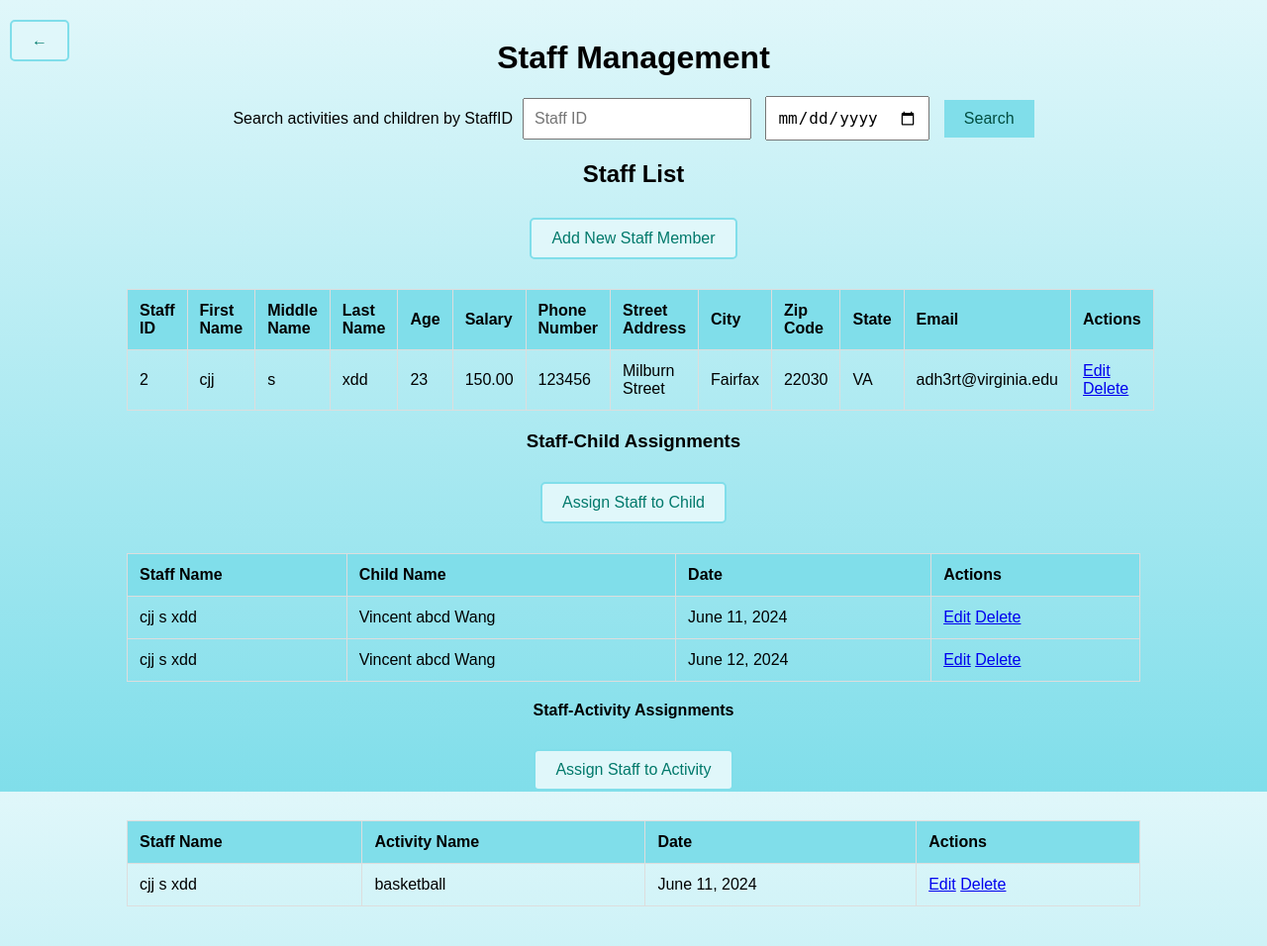
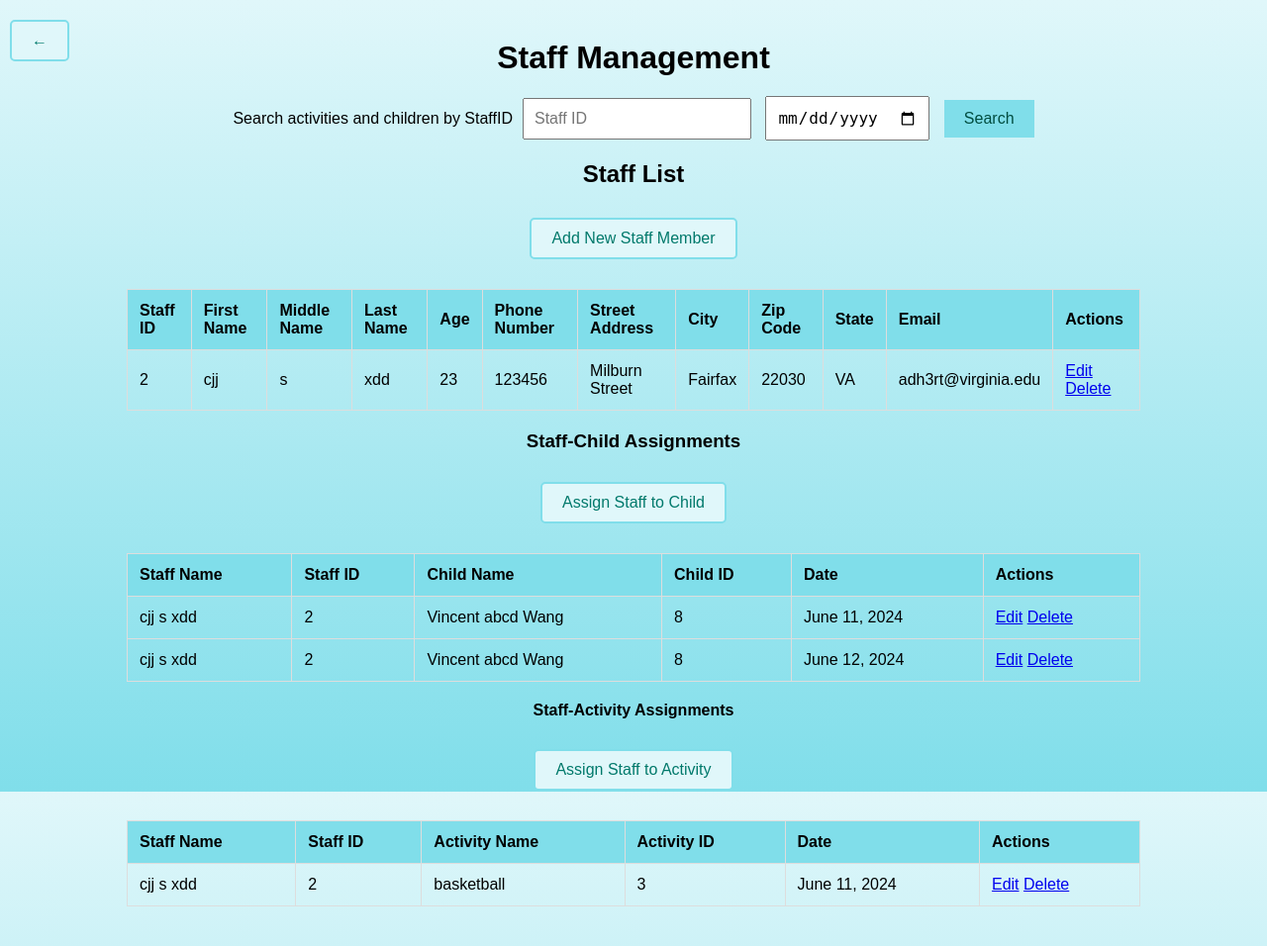
Before and after one commit to selfieguy3/DataCare, a Django app: page /myapp/staff/ in a window 1280 px wide. Shown: the whole page at 99% size. Run offline with Django 4.2, Linux system fonts and the light colour scheme; data comes from the database, SQL or seed files in the repository; both versions use the stored data as it was after the commit.

Commit message:
adding more IDs to the tables

```diff
--- a/myapp/forms.py
+++ b/myapp/forms.py
@@ -35,7 +35,7 @@ class ParentChildRelationshipForm(forms.ModelForm):
 class StaffForm(forms.ModelForm):
     class Meta:
         model = Staff
-        fields = ['first_name', 'middle_name', 'last_name', 'age', 'salary', 'phone_number', 'street_address', 'city', 'zip_code', 'state', 'email']
+        fields = ['first_name', 'middle_name', 'last_name', 'age', 'phone_number', 'street_address', 'city', 'zip_code', 'state', 'email']
 
 class ActivityForm(forms.ModelForm):
     class Meta:
--- a/myapp/models.py
+++ b/myapp/models.py
@@ -59,7 +59,6 @@ class Staff(models.Model):
     middle_name = models.CharField(max_length=30, blank=True, null=True)
     last_name = models.CharField(max_length=30)
     age = models.IntegerField()
-    salary = models.DecimalField(max_digits=10, decimal_places=2)
     phone_number = models.CharField(max_length=15)
     street_address = models.CharField(max_length=100)
     city = models.CharField(max_length=50)
--- a/myapp/templates/activity_list.html
+++ b/myapp/templates/activity_list.html
@@ -189,7 +189,9 @@
                 <thead>
                     <tr>
                         <th>Activity Name</th>
+                        <th>Activity ID</th>
                         <th>Child Name</th>
+                        <th>Child ID</th>
                         <th>Date</th>
                         <th>Actions</th>
                     </tr>
@@ -198,7 +200,9 @@
                     {% for assignment in child_activities_assignments %}
                     <tr>
                         <td>{{ assignment.activity.activity_name }}</td>
+                        <td>{{ assignment.activity.id }}</td>
                         <td>{{ assignment.child.first_name }} {{ assignment.child.middle_name }} {{ assignment.child.last_name }}</td>
+                        <td>{{ assignment.child.id }}</td>
                         <td>{{ assignment.date }}</td>
                         <td>
                             <a href="{% url 'edit_activity_assignment' assignment.id %}">Edit</a>
--- a/myapp/templates/attendance_list.html
+++ b/myapp/templates/attendance_list.html
@@ -137,6 +137,7 @@
                 <tr>
                     <th>Attendance ID</th>
                     <th>Child Name</th>
+                    <th>Child ID</th>
                     <th>Date</th>
                     <th>Is Present</th>
                     <th>Actions</th>
@@ -147,6 +148,7 @@
                 <tr>
                     <td>{{ attendance.id }}</td>
                     <td>{{ attendance.child.first_name }} {{ attendance.child.middle_name }} {{ attendance.child.last_name }}</td>
+                    <td>{{ attendance.child.id }}</td>
                     <td>{{ attendance.date }}</td>
                     <td>{{ attendance.is_present|yesno:"Present,Absent" }}</td>
                     <td>
--- a/myapp/templates/parent_list.html
+++ b/myapp/templates/parent_list.html
@@ -195,7 +195,9 @@
                 <thead>
                     <tr>
                         <th>Parent Name</th>
+                        <th>Parent ID</th>
                         <th>Child Name</th>
+                        <th>Child ID</th>
                         <th>Actions</th>
                     </tr>
                 </thead>
@@ -203,7 +205,9 @@
                     {% for relationship in relationships %}
                     <tr>
                         <td>{{ relationship.parent.first_name }} {{ relationship.parent.middle_name }} {{ relationship.parent.last_name }}</td>
+                        <td>{{ relationship.parent.id }}</td>
                         <td>{{ relationship.child.first_name }} {{ relationship.child.middle_name }} {{ relationship.child.last_name }}</td>
+                        <td>{{ relationship.child.id }}</td>
                         <td>
                             <a href="{% url 'edit_relationship' relationship.id %}">Edit</a>
                             <a href="{% url 'delete_relationship' relationship.id %}">Delete</a>
--- a/myapp/templates/payment_list.html
+++ b/myapp/templates/payment_list.html
@@ -86,6 +86,7 @@
                 <tr>
                     <th>Payment ID</th>
                     <th>Parent Name</th>
+                    <th>Parent ID</th>
                     <th>Amount Paid</th>
                     <th>Payment Method</th>
                     <th>Payment Date</th>
@@ -97,6 +98,7 @@
                 <tr>
                     <td>{{ payment.id }}</td>
                     <td>{{ payment.parent.first_name }} {{ payment.parent.middle_name }} {{ payment.parent.last_name }}</td>
+                    <td>{{ payment.parent.id }}</td>
                     <td>{{ payment.amount_paid }}</td>
                     <td>{{ payment.payment_method }}</td>
                     <td>{{ payment.payment_date }}</td>
--- a/myapp/templates/staff_list.html
+++ b/myapp/templates/staff_list.html
@@ -133,7 +133,6 @@
                     <th>Middle Name</th>
                     <th>Last Name</th>
                     <th>Age</th>
-                    <th>Salary</th>
                     <th>Phone Number</th>
                     <th>Street Address</th>
                     <th>City</th>
@@ -151,7 +150,6 @@
                     <td>{{ staff.middle_name }}</td>
                     <td>{{ staff.last_name }}</td>
                     <td>{{ staff.age }}</td>
-                    <td>{{ staff.salary }}</td>
                     <td>{{ staff.phone_number }}</td>
                     <td>{{ staff.street_address }}</td>
                     <td>{{ staff.city }}</td>
@@ -174,7 +172,9 @@
             <thead>
                 <tr>
                     <th>Staff Name</th>
+                    <th>Staff ID</th>
                     <th>Child Name</th>
+                    <th>Child ID</th>
                     <th>Date</th>
                     <th>Actions</th>
                 </tr>
@@ -183,7 +183,9 @@
                 {% for assignment in staff_child_assignments %}
                 <tr>
                     <td>{{ assignment.staff.first_name }} {{ assignment.staff.middle_name }} {{ assignment.staff.last_name }}</td>
+                    <td>{{ assignment.staff.id }}</td>
                     <td>{{ assignment.child.first_name }} {{ assignment.child.middle_name }} {{ assignment.child.last_name }}</td>
+                    <td>{{ assignment.child.id }}</td>
                     <td>{{ assignment.date }}</td>
                     <td>
                         <a href="{% url 'edit_staff_child_assignment' assignment.id %}">Edit</a>
@@ -201,7 +203,9 @@
             <thead>
                 <tr>
                     <th>Staff Name</th>
+                    <th>Staff ID</th>
                     <th>Activity Name</th>
+                    <th>Activity ID</th>
                     <th>Date</th>
                     <th>Actions</th>
                 </tr>
@@ -210,7 +214,9 @@
                 {% for assignment in staff_activity_assignments %}
                 <tr>
                     <td>{{ assignment.staff.first_name }} {{ assignment.staff.middle_name }} {{ assignment.staff.last_name }}</td>
+                    <td>{{ assignment.staff.id }}</td>
                     <td>{{ assignment.activity.activity_name }}</td>
+                    <td>{{ assignment.activity.id }}</td>
                     <td>{{ assignment.date }}</td>
                     <td>
                         <a href="{% url 'edit_staff_activity_assignment' assignment.id %}">Edit</a>
```
Also changed, not shown: myapp/templates/child_detail.html (+0 -7 lines), myapp/urls.py (+11 -11 lines), db.sqlite3.
